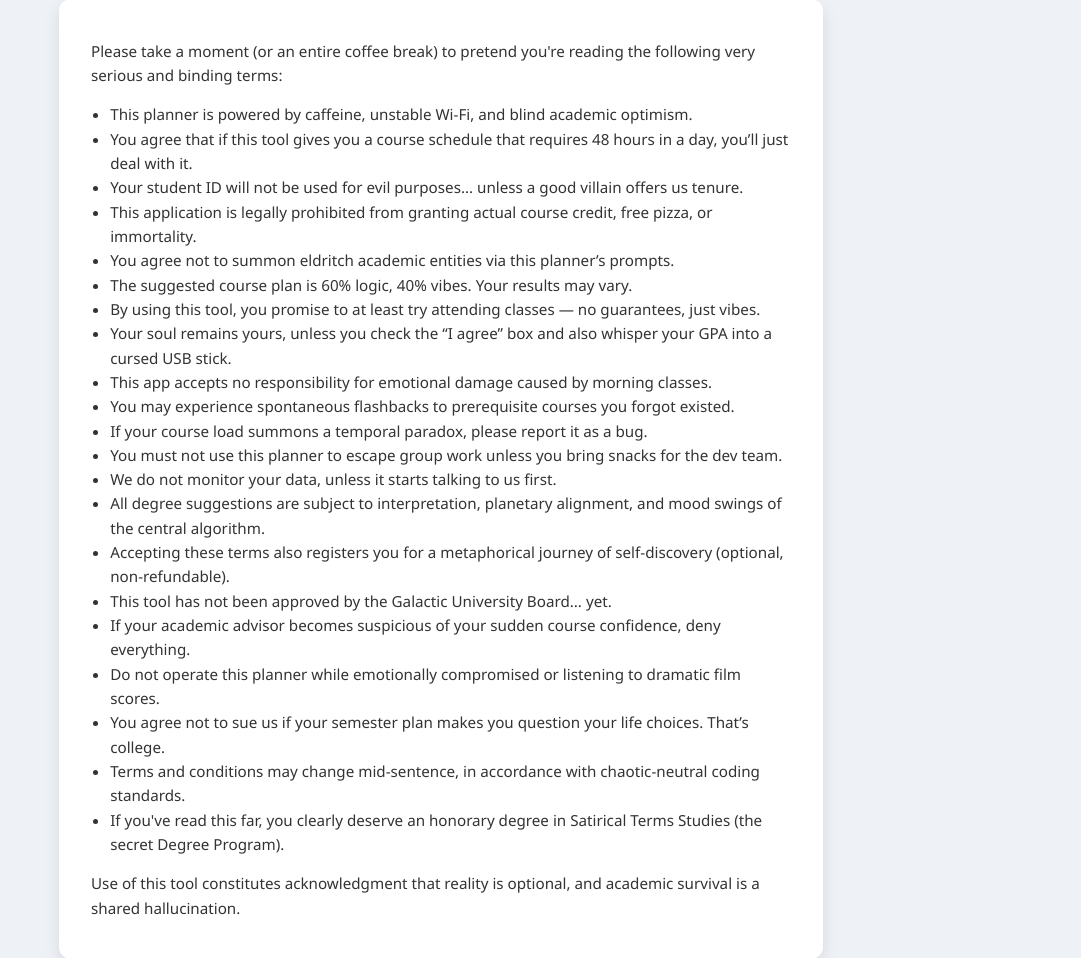
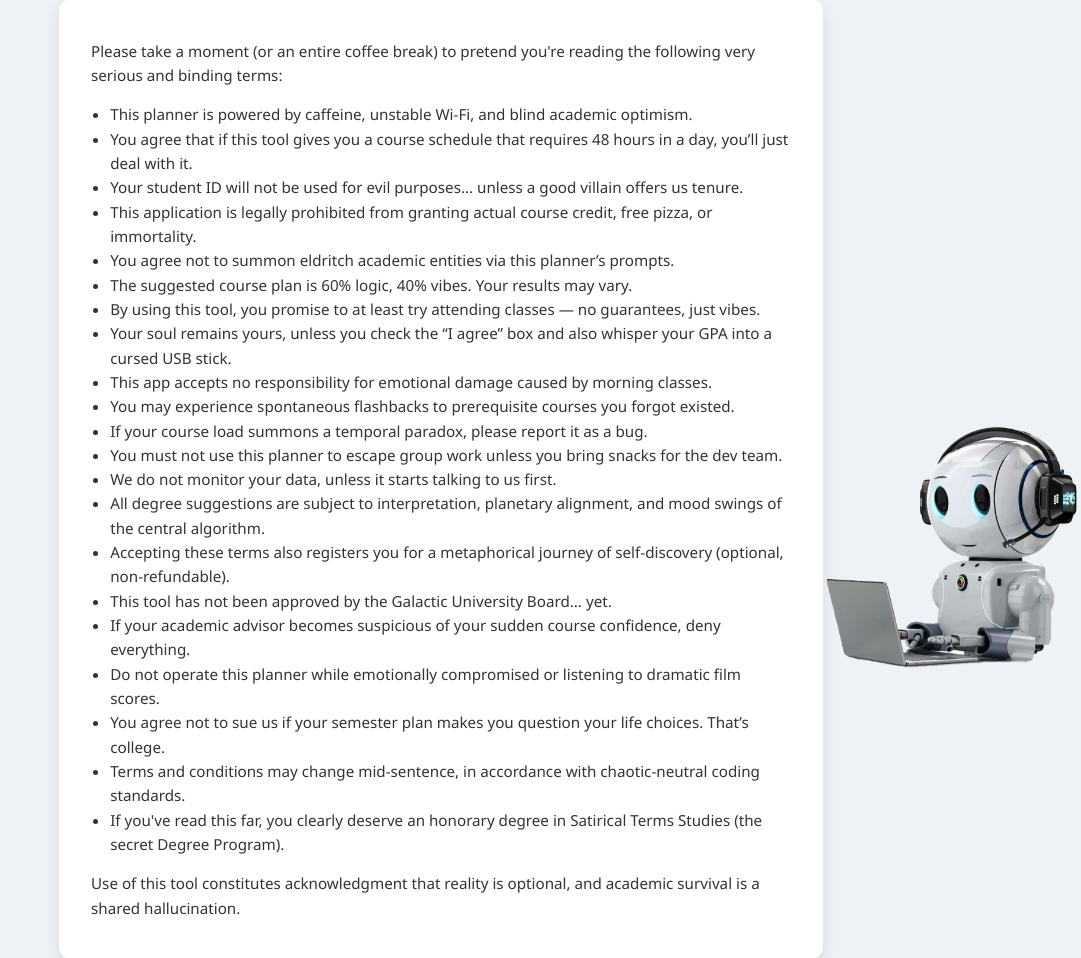
Before and after one commit to ZhannaSargsyan/Student-Course-Planner-, a Flask app: page /terms in a window 1280 px wide. Shown: the part 129-1087 px from the top of the page, without its empty margins (199-1280 px from the left). Run offline with Flask 3, Linux system fonts and the light colour scheme; some libraries are stand-ins or nearby versions.

Commit message:
Added POGHOS

```diff
--- a/frontend-python/static/styles.css
+++ b/frontend-python/static/styles.css
@@ -7,6 +7,22 @@ body {
     display: flex;
     flex-direction: column;
     align-items: center;
+}
+
+body::after {
+    content: "";
+    position: fixed;
+    bottom: 0;
+    right: 0;
+    width: 20vw;
+    aspect-ratio: 432 / 415;
+    max-width: 432px;
+    max-height: 415px;
+    background-image: url("/static/poghos.png");
+    background-size: contain;
+    background-repeat: no-repeat;
+    pointer-events: none;
+    z-index: 0;
 }
 
 h1, h2 {
```
Also changed, not shown: frontend-python/static/poghos.png (added).
